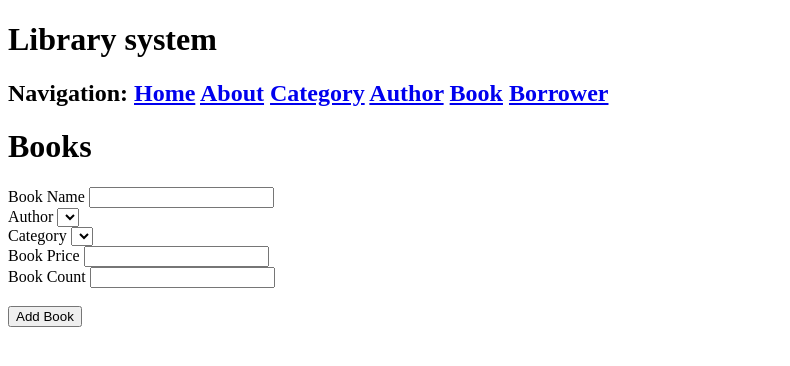
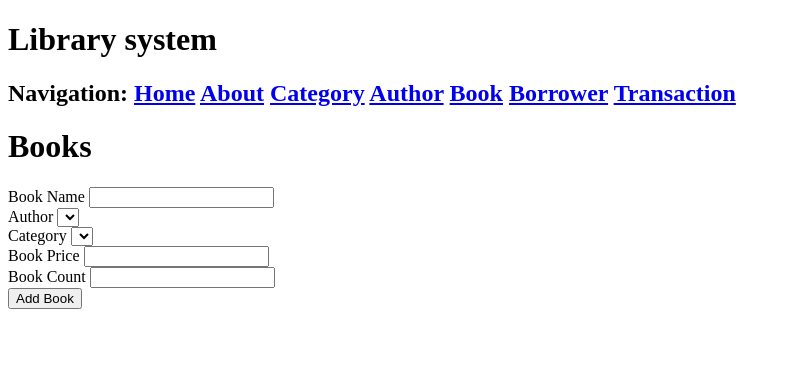
Before and after one commit to rabdallah-99/library-system, a Flask app: page /book in a window 1280 px wide. Shown: the top 366 px of the page, without its empty margins (0-790 px from the left). Run offline with Flask 2, Linux system fonts and the light colour scheme; data that the repository does not hold is empty.

Commit message:
RA: add functionality done

```diff
--- a/application/forms.py
+++ b/application/forms.py
@@ -69,6 +69,6 @@ class AddTransaction(FlaskForm):
     borrow_date = DateField('Borrowing date',format='%Y-%m-%d')
     return_date = DateField('Return date',format='%Y-%m-%d')
     status = SelectField('status')
-    ubmit = SubmitField('Add Transaction')
+    submit = SubmitField('Add Transaction')
 
 #class DeleteCategory(FlaskForm) :
--- a/application/routes.py
+++ b/application/routes.py
@@ -66,6 +66,7 @@ def addtransaction():
         new_transaction = Transaction(transaction_id=0, borrower_id=form.borrower_id.data,book_id=form.book_id.data, borrow_date=form.borrow_date.data, return_date=form.return_date.data, status=form.status.data)
         db.session.add(new_transaction)
         db.session.commit()
+    return render_template("transaction.html", joblist=joblist, joblist1=joblist1, form=form)
 
 @app.route('/read')
 def readcategory():
--- a/application/templates/book.html
+++ b/application/templates/book.html
@@ -12,14 +12,12 @@
                     {{ form.category_id.label}} {{ form.category_id}}<br>
                     {{ form.price.label }} {{ form.price }}<br>
                     {{ form.count.label }} {{ form.count}}<br>
-
+                    {{ form.submit }}
                 </div>
         <br>
 
 
-		<div class="form-group">
-			{{ form.submit }}
-		</div>
+
     </form>
 </div>
 {% endblock body_content %}
--- a/application/templates/layout.html
+++ b/application/templates/layout.html
@@ -14,6 +14,7 @@
 				    <a href="{{ url_for('add_author') }}">Author</a>
 					<a href="{{ url_for('addbook') }}">Book</a>
 					<a href="{{ url_for('addBorrower') }}">Borrower</a>
+					<a href="{{ url_for('addtransaction') }}">Transaction</a>
 
 			</h2>
 		</div>
--- a/application/templates/transaction.html
+++ b/application/templates/transaction.html
@@ -16,7 +16,6 @@
                 </div>
         <br>
 
-
 		<div class="form-group">
 			{{ form.submit }}
 		</div>
```
